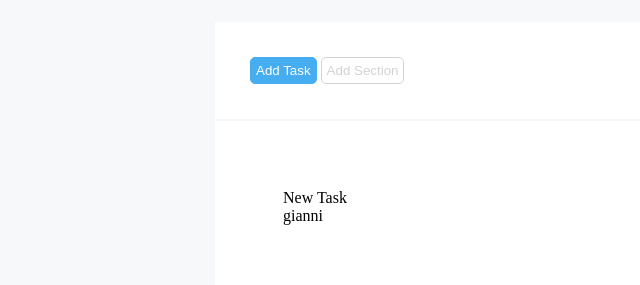
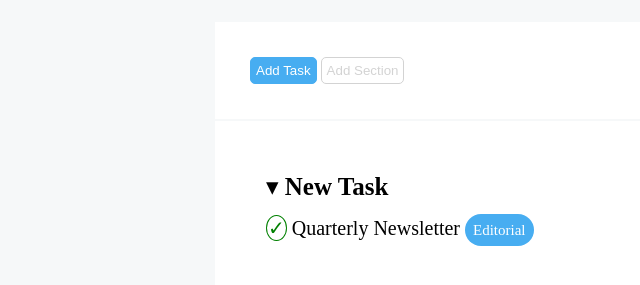
Before and after one commit to Gius993/html-css-toboolist, a plain HTML site: page index.html in a window 1280 px wide. Shown: the part 99-384 px from the top of the page, without its empty margins (0-640 px from the left). Drawn offline with Linux system fonts and the light colour scheme.

Commit message:
prima lista

```diff
--- a/css/style.css
+++ b/css/style.css
@@ -63,5 +63,32 @@ ul{
 	list-style-type: none; ;
 }
 .list{
-	margin: 8%;
+	margin: 6%;
 }
+.lista-maggiore{
+ font-size: 25px;
+
+}
+.lista-minore{
+	font-size: 20px;
+	margin-top: 15px;
+}
+
+
+
+.text-tag{
+	font-size: 15px;
+	color: white;
+	text-align: center;
+	background-color: #47adf1;
+	padding: 8px;
+	border-radius: 20px;
+
+}
+
+.ok{
+	border-radius: 100%;
+	border: 1px solid green;
+	color:green;
+	padding: 1px;
+}
--- a/index.html
+++ b/index.html
@@ -46,11 +46,13 @@
 				<!--lista-->
 				<div class="list">
 					<ul class="lista-maggiore">
-						<li class="titololista">
-							New Task
+						<li> <span>&#9662;
+							<strong>New Task</strong>
 							<ul class="lista-minore">
 								<li>
-									gianni
+									<span class="ok">&check;</span>
+									Quarterly Newsletter
+										<span class="text-tag">Editorial</span>
 								</li>
 							</ul>
 						</li>
```
